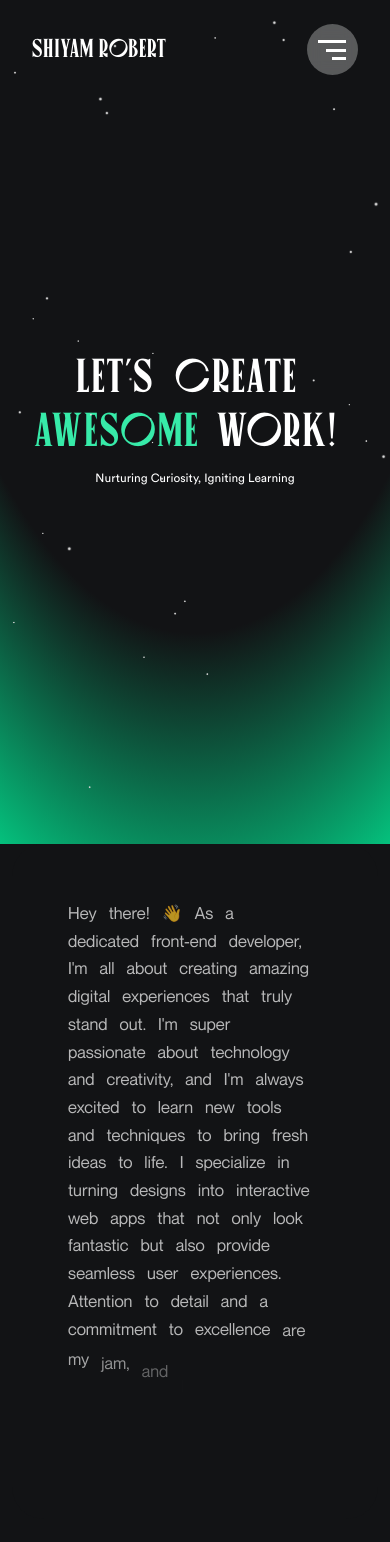
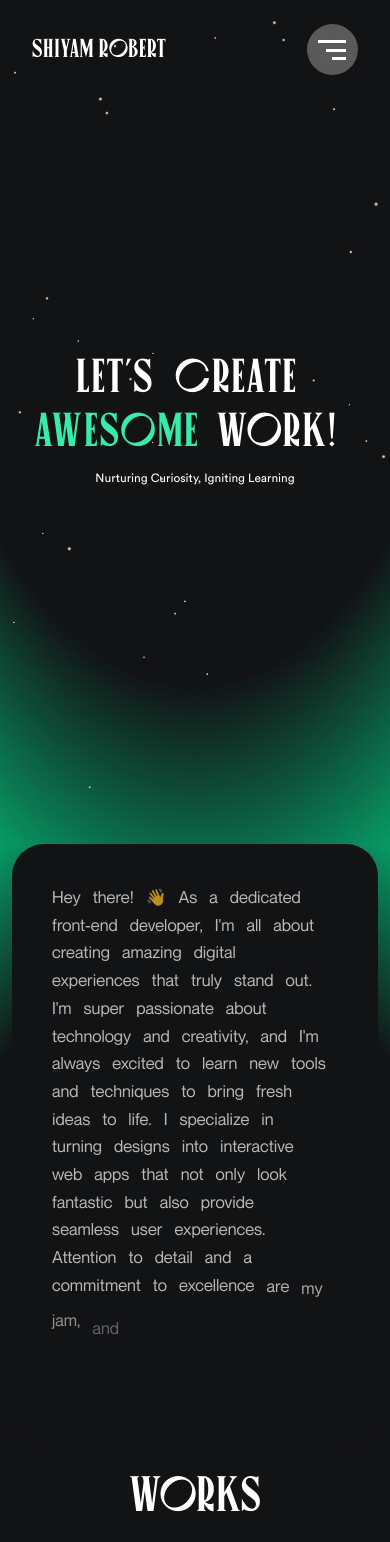
Before and after one commit to shiyammm/portfolio_using_react, a React (Vite) app: page / in a window 390 px wide. Shown: the top 1542 px of the page. Built offline with nearby package versions, Linux system fonts and the light colour scheme.

Commit message:
Adjust padding in About section and make background image responsive for small devices

```diff
--- a/src/containers/About.jsx
+++ b/src/containers/About.jsx
@@ -86,7 +86,7 @@ const About = () => {
 
   return (
     <section
-      className="w-full h-screen xl:h-[80vh] sm:h-screen text-white/70 bg-[#121315] rounded-[2rem] flex flex-col justify-start  about"
+      className="w-full h-screen text-white/70 bg-[#121315] rounded-[2rem] flex flex-col justify-start about"
       ref={(el) => {
         aboutRef.current = el;
         // ref.current = el;
@@ -142,7 +142,7 @@ const About = () => {
           </p>
         </div>
       </div>
-      <div className="hidden p-14 xs:p-7 md:block">
+      <div className="hidden p-14 xs:p-7 sm:p-10 md:block">
         <p
           className="text-left font-neue-montreal about-para "
           style={{
--- a/src/containers/Hero.jsx
+++ b/src/containers/Hero.jsx
@@ -14,11 +14,11 @@ const Hero = ({ tl1, loaderRefs, navLoaderRef }) => {
       })
       .to(loaderRefs.loader2.current, {
         height: '0vh',
-        duration: 0.5,
+        duration: 0.6,
       })
       .to(loaderRefs.loader3.current, {
         height: '0vh',
-        duration: 0.3,
+        duration: 0.7,
       })
       .from('.word-1', {
         opacity: 0,
@@ -60,10 +60,6 @@ const Hero = ({ tl1, loaderRefs, navLoaderRef }) => {
     <section
       className="relative z-10 w-full h-screen flex-center hero"
       id="Home"
-      style={{
-        backgroundImage:
-          'radial-gradient(125% 125% at 50% 0%, #121315 60% ,#00ffa2)',
-      }}
     >
       <div className="absolute inset-0 z-0 pointer-events-none">
         <Canvas>
--- a/src/index.css
+++ b/src/index.css
@@ -107,13 +107,31 @@
   }
 }
 
+.hero {
+  background-image: radial-gradient(125% 125% at 50% 0%, #121315 60%, #00ffa2);
+}
+.about-div {
+  background-image: radial-gradient(
+    125% 125% at 50% 100%,
+    #121315 60%,
+    #00ffa2
+  );
+}
+
 .skill-para {
   width: calc(40rem + 40vw);
   font-size: calc(1.5rem + 1vw);
   line-height: calc(3rem + 2vw);
-  padding-block: 3rem;
 }
 
+@media (max-width: 1279px) {
+  .about,
+  .works-mob,
+  .whatIUse,
+  .contact {
+    height: calc(30.5rem + 30.5vw);
+  }
+}
 @media (max-width: 1023px) {
   .skill-para {
     width: calc(35rem + 35vw);
@@ -124,6 +142,22 @@
     width: calc(30rem + 30vw);
     font-size: calc(1rem + 1vw);
     line-height: calc(2rem + 2vw);
+  }
+}
+@media (max-width: 767px) {
+  .hero {
+    background-image: radial-gradient(
+      135% 135% at 50% 0%,
+      #121315 60%,
+      #00ffa2
+    );
+  }
+  .about-div {
+    background-image: radial-gradient(
+      135% 135% at 50% 100%,
+      #121315 60%,
+      #00ffa2
+    );
   }
 }
 @media (max-width: 596px) {
```
